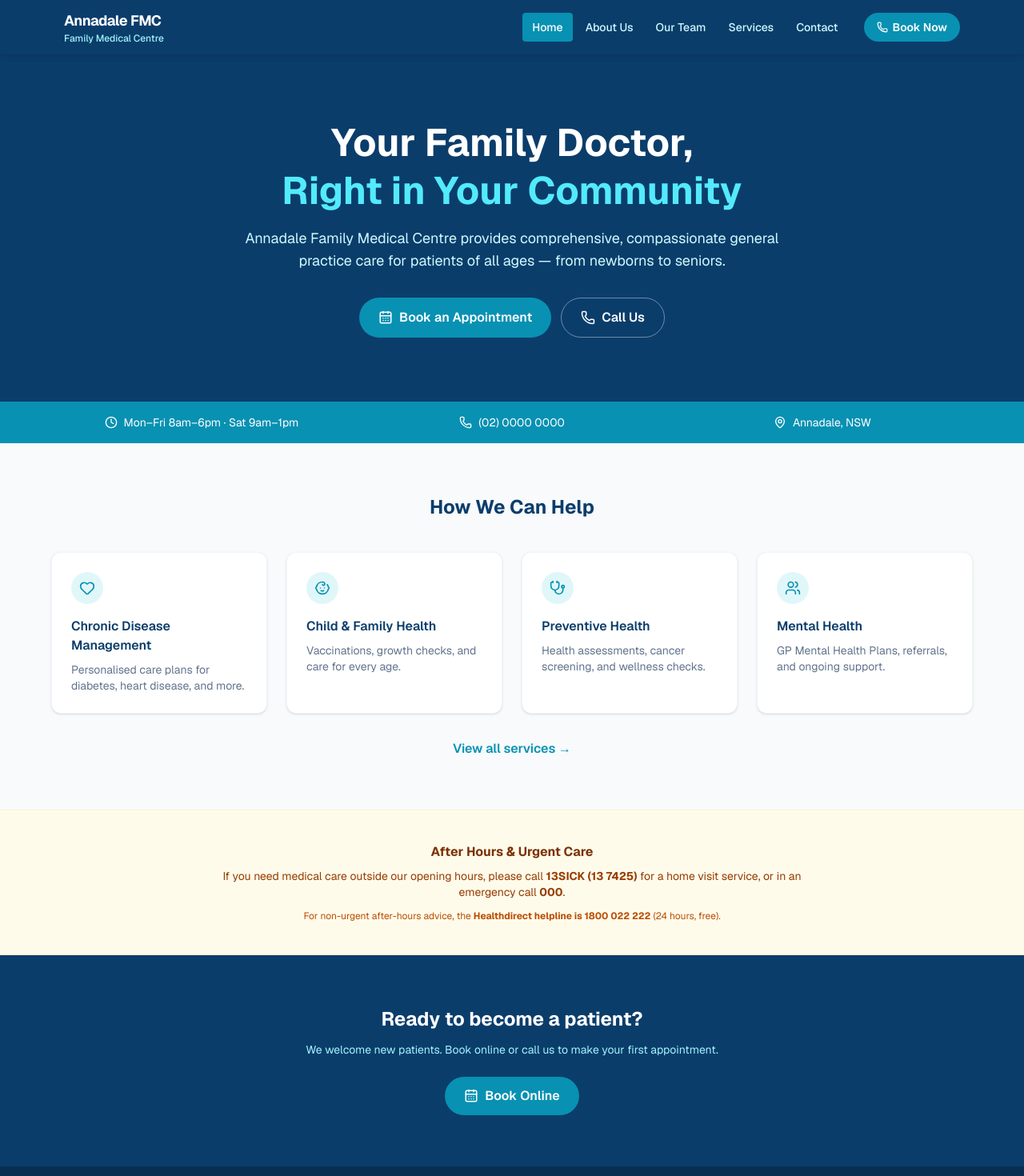
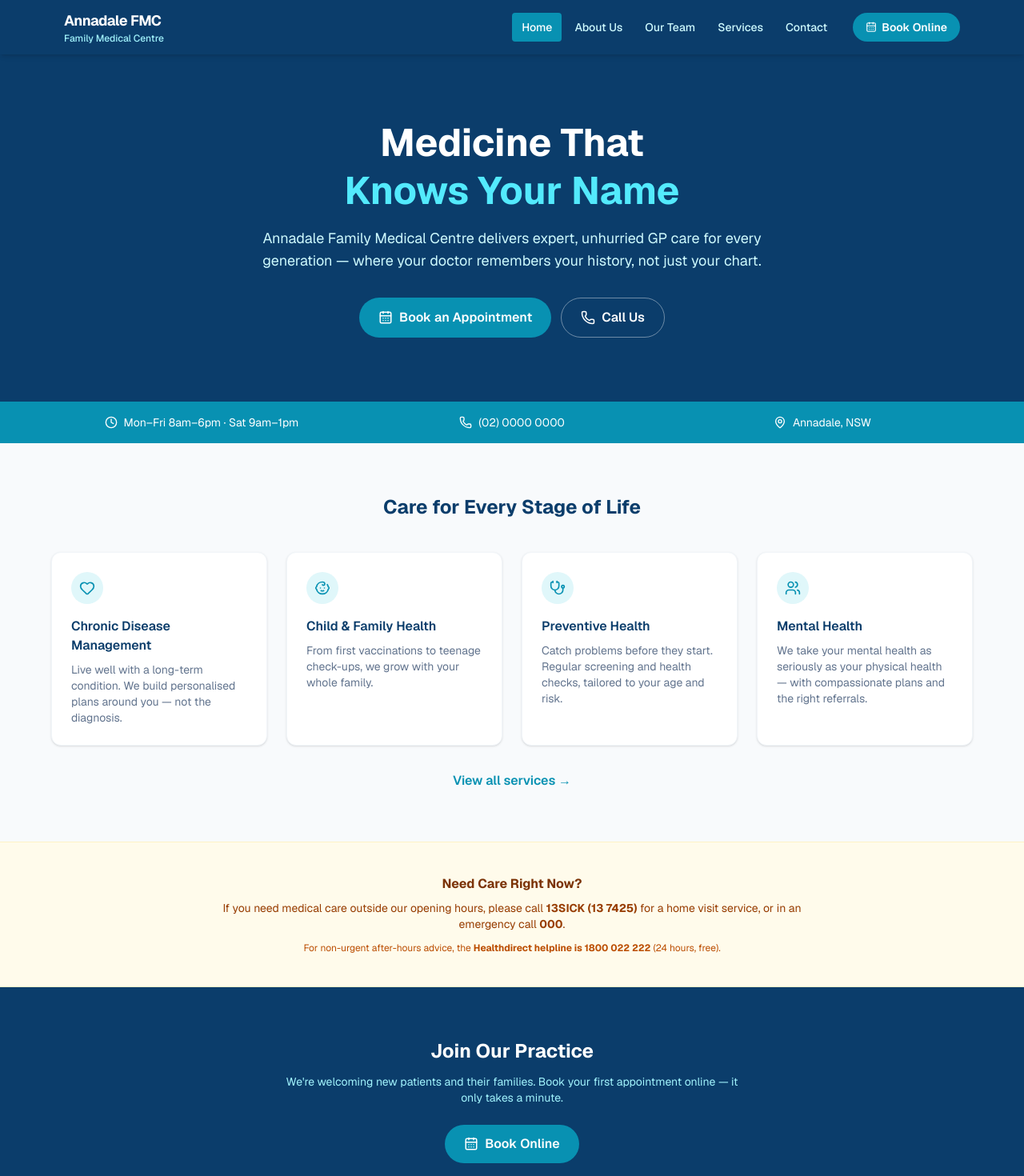
Before and after one commit to ggupta-saras/annadale-fmc, a Next.js app: page / in a window 1280 px wide. Shown: the top 1470 px of the page at 80% size. Built offline with nearby package versions, Linux system fonts and the light colour scheme.

Commit message:
Update navbar, footer, and page content polish

```diff
--- a/src/app/(site)/about/page.tsx
+++ b/src/app/(site)/about/page.tsx
@@ -11,9 +11,9 @@ export default function AboutPage() {
     <>
       <section className="bg-navy text-white py-14 px-4">
         <div className="max-w-3xl mx-auto">
-          <h1 className="text-3xl font-bold mb-3">About Us</h1>
+          <h1 className="text-3xl font-bold mb-3">Our Practice</h1>
           <p className="text-cyan-200">
-            A trusted general practice serving the Annadale community.
+            Where expert medicine meets genuine human care.
           </p>
         </div>
       </section>
@@ -22,24 +22,19 @@ export default function AboutPage() {
         <div className="max-w-3xl mx-auto prose prose-slate">
           <h2 className="text-xl font-bold text-navy mb-4">Our Practice</h2>
           <p className="text-slate-500 leading-relaxed mb-4">
-            Annadale Family Medical Centre is a full-service general practice dedicated to
-            providing high-quality, patient-centred care to individuals and families in
-            our community. We believe in building long-term relationships with our
-            patients — getting to know you, your history, and your goals for health.
-          </p>
-          <p className="text-slate-500 leading-relaxed mb-4">
-            Our GPs are committed to ongoing education and staying current with the latest
-            evidence-based medicine, so you can trust that you're receiving the best
-            possible care.
+            Annadale Family Medical Centre was built on a simple belief: you deserve a doctor
+            who knows you. Not just your file — but your life, your family, your goals. We bring
+            together the rigour of evidence-based medicine and the warmth of a practice that&apos;s
+            truly part of your community.
           </p>
 
           <h2 className="text-xl font-bold text-navy mb-4 mt-8">Our Values</h2>
           <ul className="space-y-3 text-slate-500">
             {[
-              { title: "Compassion", desc: "We treat every patient with empathy and respect." },
-              { title: "Continuity", desc: "We value long-term relationships and understanding your full health picture." },
-              { title: "Quality", desc: "Evidence-based, up-to-date care you can count on." },
-              { title: "Community", desc: "We are part of this neighbourhood and invested in its wellbeing." },
+              { title: "Compassion", desc: "Every consultation is unhurried. You're heard, not just diagnosed." },
+              { title: "Continuity", desc: "We invest in long-term relationships. The best care comes from a doctor who knows your whole story." },
+              { title: "Quality", desc: "Our GPs pursue ongoing education and practise to the highest standards — so you always get the best available care." },
+              { title: "Community", desc: "We live here too. Your neighbourhood's health is personal to us." },
             ].map(({ title, desc }) => (
               <li key={title} className="flex gap-3">
                 <span className="text-teal font-bold shrink-0">✓</span>
@@ -49,6 +44,9 @@ export default function AboutPage() {
           </ul>
 
           <h2 className="text-xl font-bold text-navy mb-4 mt-8">Billing</h2>
+          <p className="text-slate-500 leading-relaxed">
+            We believe good healthcare should be accessible.
+          </p>
           <p className="text-slate-500 leading-relaxed">
             We offer bulk billing for concession card holders, children under 16, and
             patients with certain health care plans. Standard appointment fees apply for
--- a/src/app/(site)/contact/page.tsx
+++ b/src/app/(site)/contact/page.tsx
@@ -19,7 +19,7 @@ export default function ContactPage() {
       <section className="bg-navy text-white py-14 px-4">
         <div className="max-w-5xl mx-auto">
           <h1 className="text-3xl font-bold mb-3">Contact Us</h1>
-          <p className="text-cyan-200">We&apos;d love to hear from you. Find us below.</p>
+          <p className="text-cyan-200">Our team is ready to help. Call, email, or book online — whatever works for you.</p>
         </div>
       </section>
 
@@ -95,7 +95,7 @@ export default function ContactPage() {
                 Book an Appointment
               </h2>
               <p className="text-cyan-200 text-sm mb-4">
-                Book online via our patient portal — available 24/7.
+                Our online booking is open around the clock. Choose a time that suits you.
               </p>
               <a
                 href="https://www.hotdoc.com.au"
--- a/src/app/(site)/page.tsx
+++ b/src/app/(site)/page.tsx
@@ -8,12 +8,12 @@ export default function HomePage() {
       <section className="bg-navy text-white py-20 px-4">
         <div className="max-w-4xl mx-auto text-center">
           <h1 className="text-4xl md:text-5xl font-bold mb-4 leading-tight">
-            Your Family Doctor,<br />
-            <span className="text-cyan-300">Right in Your Community</span>
+            Medicine That<br />
+            <span className="text-cyan-300">Knows Your Name</span>
           </h1>
           <p className="text-lg text-cyan-100 mb-8 max-w-2xl mx-auto">
-            Annadale Family Medical Centre provides comprehensive, compassionate general
-            practice care for patients of all ages — from newborns to seniors.
+            Annadale Family Medical Centre delivers expert, unhurried GP care for every
+            generation — where your doctor remembers your history, not just your chart.
           </p>
           <div className="flex flex-col sm:flex-row gap-3 justify-center">
             <a
@@ -58,14 +58,14 @@ export default function HomePage() {
       <section className="py-16 px-4 bg-surface">
         <div className="max-w-6xl mx-auto">
           <h2 className="text-2xl font-bold text-center text-navy mb-10">
-            How We Can Help
+            Care for Every Stage of Life
           </h2>
           <div className="grid grid-cols-1 sm:grid-cols-2 lg:grid-cols-4 gap-6">
             {[
-              { icon: Heart, title: "Chronic Disease Management", desc: "Personalised care plans for diabetes, heart disease, and more." },
-              { icon: Baby, title: "Child & Family Health", desc: "Vaccinations, growth checks, and care for every age." },
-              { icon: Stethoscope, title: "Preventive Health", desc: "Health assessments, cancer screening, and wellness checks." },
-              { icon: Users, title: "Mental Health", desc: "GP Mental Health Plans, referrals, and ongoing support." },
+              { icon: Heart, title: "Chronic Disease Management", desc: "Live well with a long-term condition. We build personalised plans around you — not the diagnosis." },
+              { icon: Baby, title: "Child & Family Health", desc: "From first vaccinations to teenage check-ups, we grow with your whole family." },
+              { icon: Stethoscope, title: "Preventive Health", desc: "Catch problems before they start. Regular screening and health checks, tailored to your age and risk." },
+              { icon: Users, title: "Mental Health", desc: "We take your mental health as seriously as your physical health — with compassionate plans and the right referrals." },
             ].map(({ icon: Icon, title, desc }) => (
               <div key={title} className="bg-white rounded-xl p-6 shadow-sm border border-slate-100">
                 <div className="w-10 h-10 bg-teal-light rounded-full flex items-center justify-center mb-4">
@@ -90,7 +90,7 @@ export default function HomePage() {
       {/* After hours callout */}
       <section className="py-10 px-4 bg-amber-50 border-y border-amber-100">
         <div className="max-w-3xl mx-auto text-center">
-          <h3 className="font-bold text-amber-900 mb-2">After Hours & Urgent Care</h3>
+          <h3 className="font-bold text-amber-900 mb-2">Need Care Right Now?</h3>
           <p className="text-amber-800 text-sm mb-3">
             If you need medical care outside our opening hours, please call{" "}
             <strong>13SICK (13 7425)</strong> for a home visit service, or in an emergency
@@ -105,9 +105,9 @@ export default function HomePage() {
 
       {/* CTA */}
       <section className="py-16 px-4 bg-navy text-white text-center">
-        <h2 className="text-2xl font-bold mb-3">Ready to become a patient?</h2>
+        <h2 className="text-2xl font-bold mb-3">Join Our Practice</h2>
         <p className="text-cyan-200 mb-6 max-w-xl mx-auto text-sm">
-          We welcome new patients. Book online or call us to make your first appointment.
+          We&apos;re welcoming new patients and their families. Book your first appointment online — it only takes a minute.
         </p>
         <a
           href="https://www.hotdoc.com.au"
--- a/src/app/(site)/services/page.tsx
+++ b/src/app/(site)/services/page.tsx
@@ -29,9 +29,9 @@ export default function ServicesPage() {
     <>
       <section className="bg-navy text-white py-14 px-4">
         <div className="max-w-5xl mx-auto">
-          <h1 className="text-3xl font-bold mb-3">Our Services</h1>
+          <h1 className="text-3xl font-bold mb-3">What We Treat</h1>
           <p className="text-cyan-200">
-            Comprehensive general practice care for every stage of life.
+            From everyday illness to complex chronic conditions — everything under one roof, with doctors who know you.
           </p>
         </div>
       </section>
@@ -53,7 +53,7 @@ export default function ServicesPage() {
           </div>
 
           <div className="mt-12 bg-teal-light rounded-xl p-6 border border-cyan-100">
-            <h2 className="font-bold text-navy mb-2">Don&apos;t see what you need?</h2>
+            <h2 className="font-bold text-navy mb-2">Something else on your mind?</h2>
             <p className="text-sm text-slate-500 mb-3">
               Our GPs provide broad general practice care. If you&apos;re unsure whether we can
               help, call us and our friendly reception team will assist you.
--- a/src/components/Footer.tsx
+++ b/src/components/Footer.tsx
@@ -8,7 +8,7 @@ export function Footer() {
         <div>
           <h3 className="font-bold text-lg mb-3">Annadale FMC</h3>
           <p className="text-cyan-200 text-sm leading-relaxed">
-            Providing quality, compassionate general practice care to our community.
+            Expert care. Familiar faces. A healthier Annadale.
           </p>
         </div>
 
@@ -56,8 +56,8 @@ export function Footer() {
         <div className="max-w-6xl mx-auto flex flex-col sm:flex-row justify-between items-center gap-2 text-xs text-cyan-300">
           <span>© {new Date().getFullYear()} Annadale Family Medical Centre. All rights reserved.</span>
           <div className="flex gap-4">
-            <Link href="/contact" className="hover:text-white transition-colors">Privacy Policy</Link>
-            <Link href="/contact" className="hover:text-white transition-colors">Complaints</Link>
+            <Link href="/privacy" className="hover:text-white transition-colors">Privacy Policy</Link>
+            <Link href="/contact#feedback" className="hover:text-white transition-colors">Complaints</Link>
           </div>
         </div>
       </div>
--- a/src/components/Navbar.tsx
+++ b/src/components/Navbar.tsx
@@ -3,7 +3,7 @@
 import Link from "next/link";
 import { usePathname } from "next/navigation";
 import { useState } from "react";
-import { Menu, X, Phone } from "lucide-react";
+import { Menu, X, CalendarDays } from "lucide-react";
 
 const navLinks = [
   { label: "Home", href: "/" },
@@ -41,11 +41,13 @@ export function Navbar() {
             </Link>
           ))}
           <a
-            href="tel:0000000000"
+            href="https://www.hotdoc.com.au"
+            target="_blank"
+            rel="noopener noreferrer"
             className="ml-4 flex items-center gap-1.5 bg-teal hover:bg-cyan-700 text-white text-sm font-semibold px-4 py-2 rounded-full transition-colors"
           >
-            <Phone size={14} />
-            Book Now
+            <CalendarDays size={14} />
+            Book Online
           </a>
         </nav>
 
```
